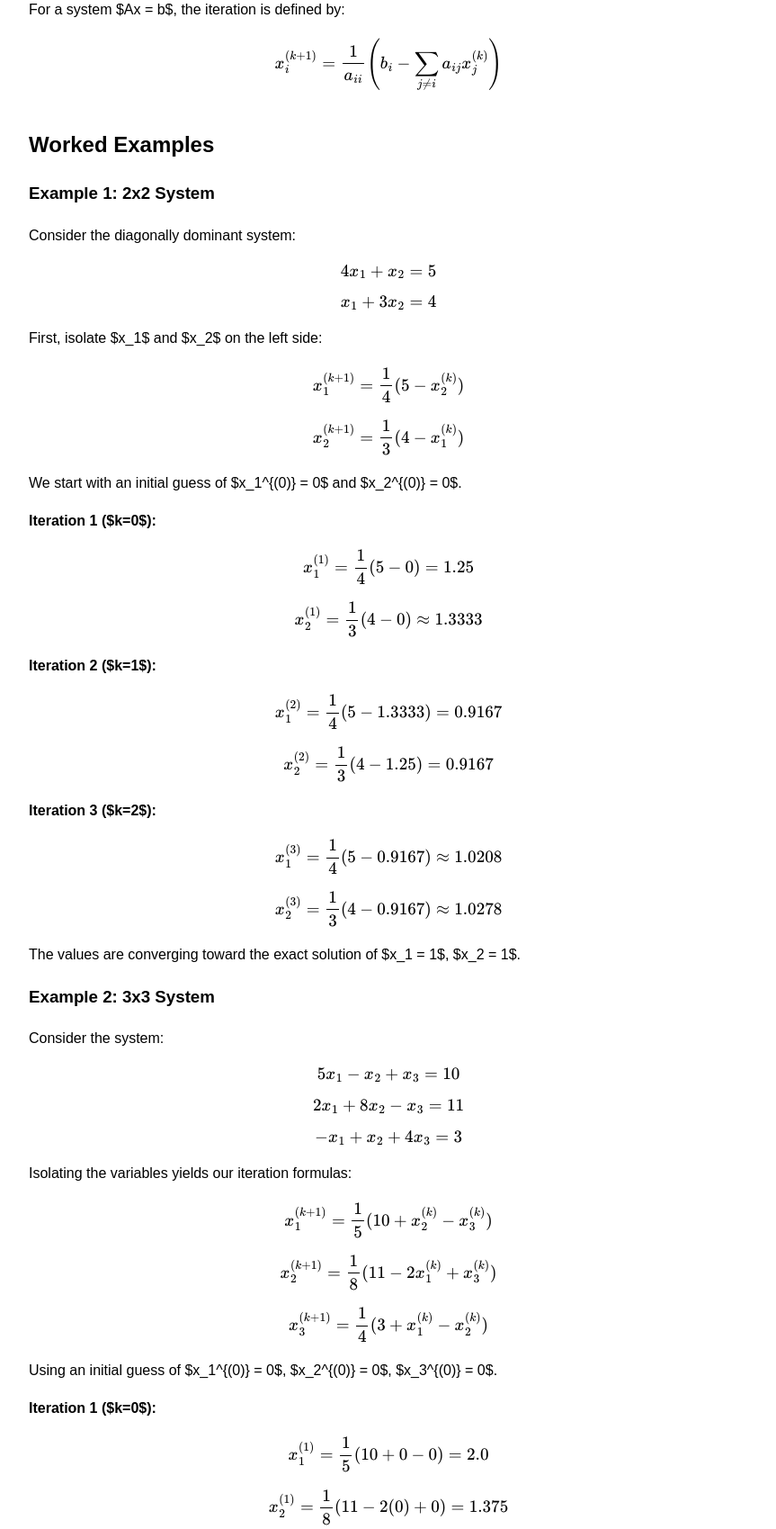
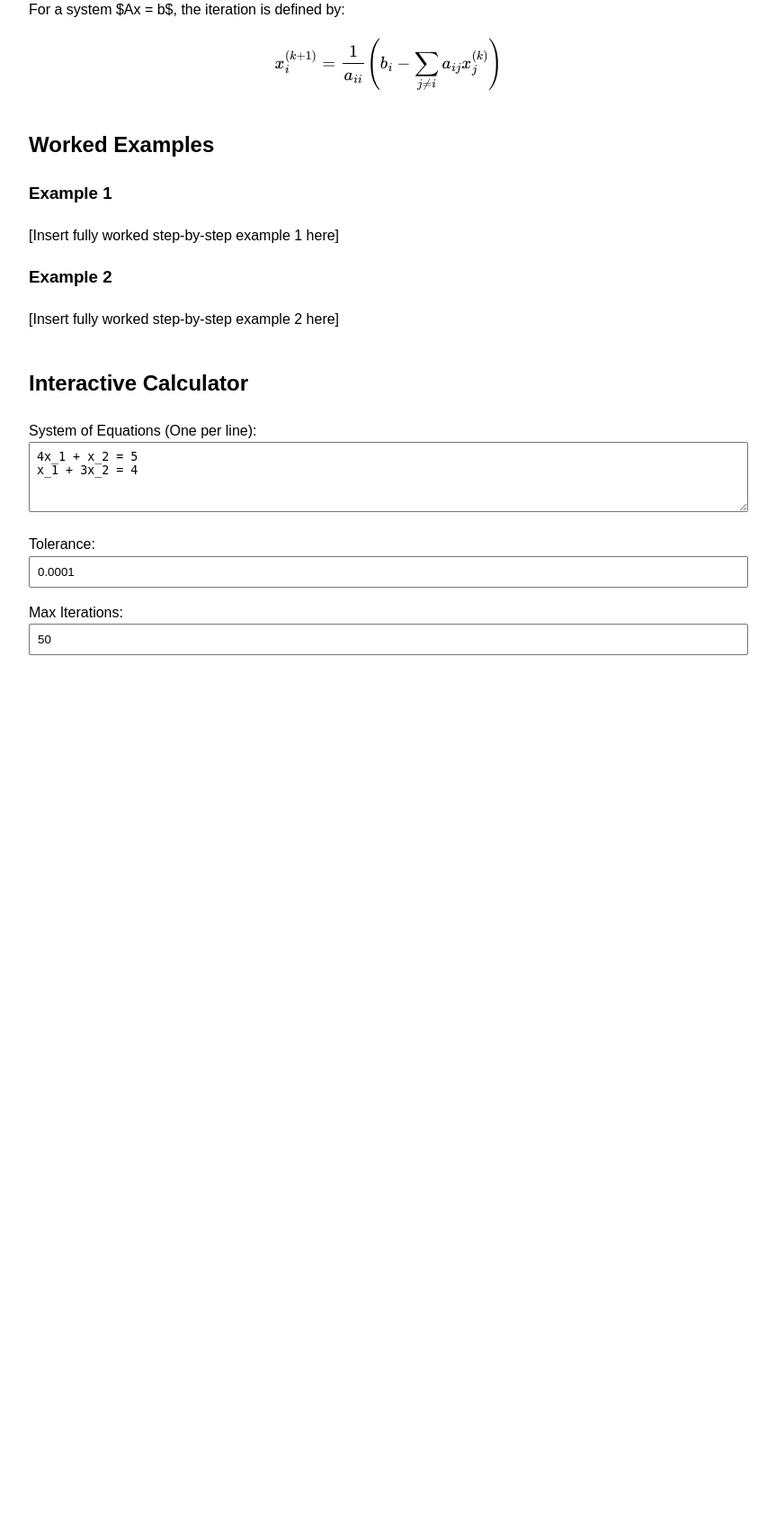
Before and after one commit to HEHE-soldier/Numerical_Methods, a Flask app: page / in a window 1280 px wide. Shown: the part 242-1941 px from the top of the page at 90% size, without its empty margins (208-1071 px from the left). After the commit the page ends 970 px from the top, so only its background shows below. Run offline with Flask 3, Linux system fonts and the light colour scheme.

Commit message:
sgsxrmjtudjstrn

```diff
--- a/templates/index.html
+++ b/templates/index.html
@@ -7,16 +7,15 @@
         <script src="https://polyfill.io/v3/polyfill.min.js?features=es6"></script>
         <script id="MathJax-script" async src="https://cdn.jsdelivr.net/npm/mathjax@3/es5/tex-mml-chtml.js"></script>
         <style>
-        body { font-family: Arial, sans-serif; max-width: 800px; margin: auto; padding: 20px; line-height: 1.6; }
-        .section { margin-bottom: 40px; }
-        .form-group { margin-bottom: 15px; }
-        textarea, input { width: 100%; padding: 8px; box-sizing: border-box; }
-        button { padding: 10px 20px; background-color: #0070f3; color: white; border: none; cursor: pointer; }
-        .result { margin-top: 20px; padding: 15px; background-color: #f4f4f4; border-radius: 5px; }
+            body{ font-family: Arial, sans-serif; max-width: 800px; margin: auto; padding: 20px; line-height: 1.6;}
+            .section{ margin-bottom: 40px;}
+            .form-group{margin-bottom: 15px;}
+            textarea, input{width: 100%; padding: 8px; box-sizing: border-box;}
+            button{padding: 10px 20px; background-color: white; color: white; border: none; cursor: pointer;}
+            .result{margin-top: 20px; padding: 15px; background-color: white;border-radius: 5px;}
         </style>
     </head>
     <body>
-
        <div class="section">
             <h1>Jacobi Iteration Method</h1>
             <h2>Mathematical Discussion</h2>
@@ -24,55 +23,14 @@
             <p>For a system $Ax = b$, the iteration is defined by:</p>
             <p>$$x_i^{(k+1)} = \frac{1}{a_{ii}} \left( b_i - \sum_{j \neq i} a_{ij} x_j^{(k)} \right)$$</p>
        </div>
-
        <div class="section">
             <h2>Worked Examples</h2>
+            <h3>Example 1</h3>
+            <p>[Insert fully worked step-by-step example 1 here]</p>
 
-        <h3>Example 1: 2x2 System</h3>
-        <p>Consider the diagonally dominant system:</p>
-        <p>$$4x_1 + x_2 = 5$$</p>
-        <p>$$x_1 + 3x_2 = 4$$</p>
-        <p>First, isolate $x_1$ and $x_2$ on the left side:</p>
-        <p>$$x_1^{(k+1)} = \frac{1}{4}(5 - x_2^{(k)})$$</p>
-        <p>$$x_2^{(k+1)} = \frac{1}{3}(4 - x_1^{(k)})$$</p>
-        <p>We start with an initial guess of $x_1^{(0)} = 0$ and $x_2^{(0)} = 0$.</p>
-
-        <p><strong>Iteration 1 ($k=0$):</strong></p>
-        <p>$$x_1^{(1)} = \frac{1}{4}(5 - 0) = 1.25$$</p>
-        <p>$$x_2^{(1)} = \frac{1}{3}(4 - 0) \approx 1.3333$$</p>
-
-        <p><strong>Iteration 2 ($k=1$):</strong></p>
-        <p>$$x_1^{(2)} = \frac{1}{4}(5 - 1.3333) = 0.9167$$</p>
-        <p>$$x_2^{(2)} = \frac{1}{3}(4 - 1.25) = 0.9167$$</p>
-
-        <p><strong>Iteration 3 ($k=2$):</strong></p>
-        <p>$$x_1^{(3)} = \frac{1}{4}(5 - 0.9167) \approx 1.0208$$</p>
-        <p>$$x_2^{(3)} = \frac{1}{3}(4 - 0.9167) \approx 1.0278$$</p>
-        <p>The values are converging toward the exact solution of $x_1 = 1$, $x_2 = 1$.</p>
-
-        <h3>Example 2: 3x3 System</h3>
-        <p>Consider the system:</p>
-        <p>$$5x_1 - x_2 + x_3 = 10$$</p>
-        <p>$$2x_1 + 8x_2 - x_3 = 11$$</p>
-        <p>$$-x_1 + x_2 + 4x_3 = 3$$</p>
-        <p>Isolating the variables yields our iteration formulas:</p>
-        <p>$$x_1^{(k+1)} = \frac{1}{5}(10 + x_2^{(k)} - x_3^{(k)})$$</p>
-        <p>$$x_2^{(k+1)} = \frac{1}{8}(11 - 2x_1^{(k)} + x_3^{(k)})$$</p>
-        <p>$$x_3^{(k+1)} = \frac{1}{4}(3 + x_1^{(k)} - x_2^{(k)})$$</p>
-        <p>Using an initial guess of $x_1^{(0)} = 0$, $x_2^{(0)} = 0$, $x_3^{(0)} = 0$.</p>
-
-        <p><strong>Iteration 1 ($k=0$):</strong></p>
-        <p>$$x_1^{(1)} = \frac{1}{5}(10 + 0 - 0) = 2.0$$</p>
-        <p>$$x_2^{(1)} = \frac{1}{8}(11 - 2(0) + 0) = 1.375$$</p>
-        <p>$$x_3^{(1)} = \frac{1}{4}(3 + 0 - 0) = 0.75$$</p>
-
-        <p><strong>Iteration 2 ($k=1$):</strong></p>
-        <p>$$x_1^{(2)} = \frac{1}{5}(10 + 1.375 - 0.75) = 2.125$$</p>
-        <p>$$x_2^{(2)} = \frac{1}{8}(11 - 2(2.0) + 0.75) = 0.96875$$</p>
-        <p>$$x_3^{(2)} = \frac{1}{4}(3 + 2.0 - 1.375) = 0.90625$$</p>
-        <p>This rapidly approaches the exact solution of $x_1 = 2$, $x_2 = 1$, $x_3 = 1$.</p>
+            <h3>Example 2</h3>
+            <p>[Insert fully worked step-by-step example 2 here]</p>
        </div>
-
        <div class="section">
             <h2>Interactive Calculator</h2>
             <div class="form-group">
@@ -97,7 +55,6 @@
                 <p id="iterationText"></p>
             </div>
        </div>
-
        <script>
             async function calculateJacobi() {
                 const equations = document.getElementById('equations').value;
```
Lines whose indentation alone changed are shown as unchanged.
